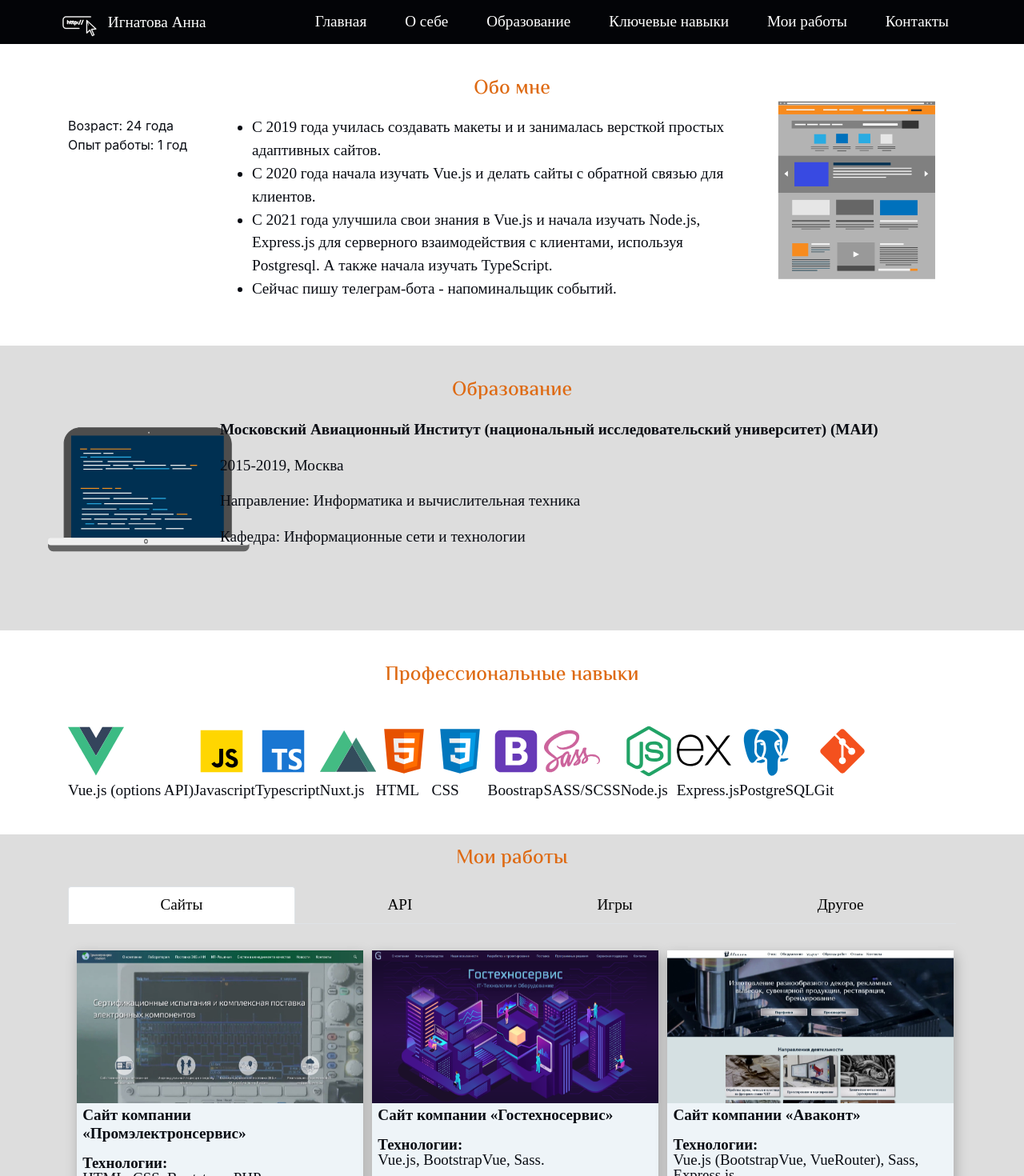
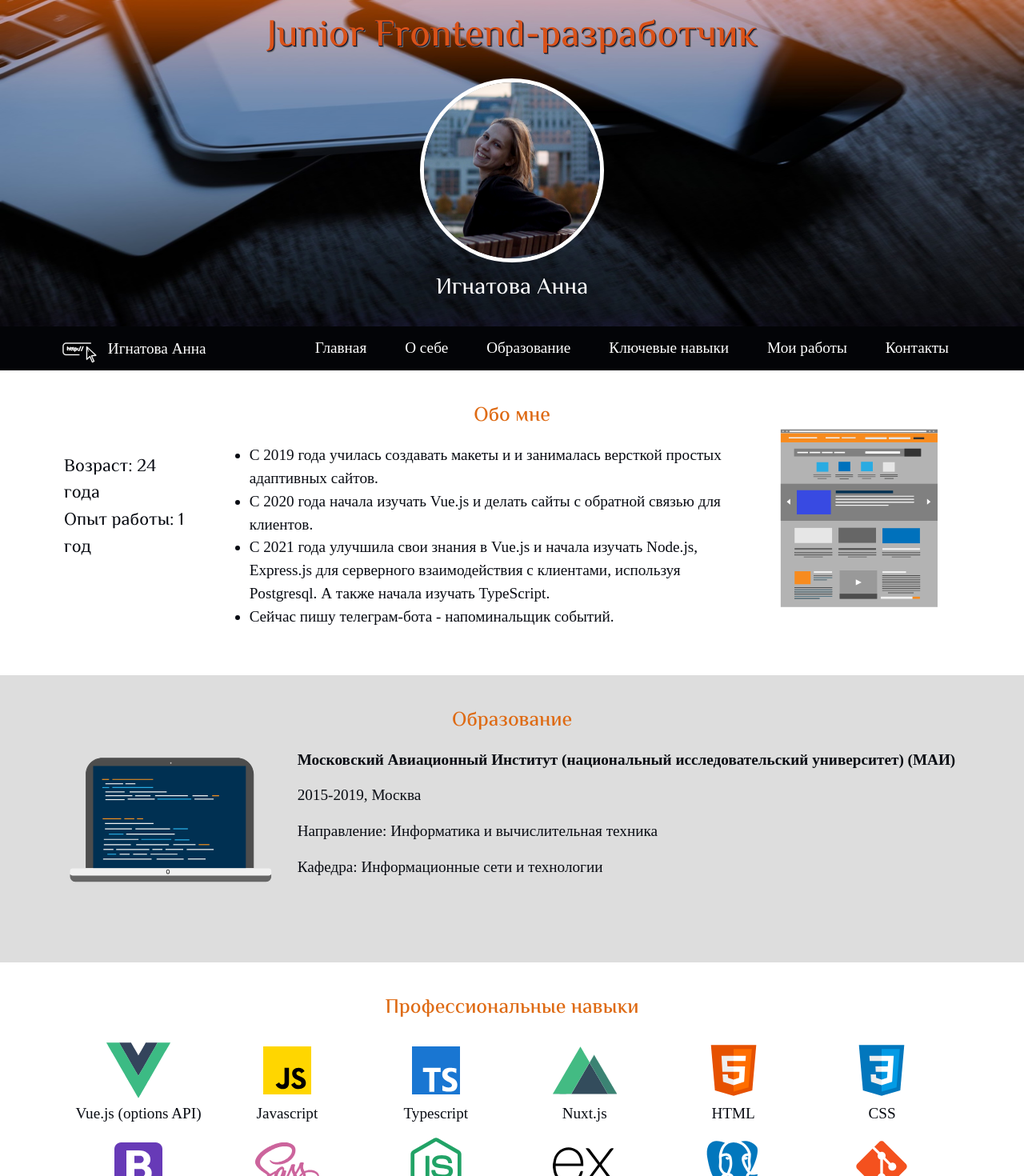
Before and after one commit to AnigalHub/Portfolio, a Nuxt app: page / in a window 1280 px wide. Shown: the top 1470 px of the page at 80% size. Built offline with nearby package versions, Linux system fonts and the light colour scheme.

Commit message:
добавлена главная страничка (компонент) + изменены стили

```diff
--- a/pages/index.vue
+++ b/pages/index.vue
@@ -1,6 +1,6 @@
 <template>
     <div>
-     <!-- <Home/> -->
+      <Home/>
       <Navbar/>
       <About/>
       <Education/>
@@ -50,7 +50,7 @@ export default {
 </style>
 <style lang="scss">
 /*контейнер на блоки посередине экрана*/
-.container {padding: 15px !important;}
+.container {padding: 10px !important;}
 /*ссылки*/
 a{color: #2868ad !important;}
 /*Компоненты меню и футера*/
@@ -85,6 +85,9 @@ h3{
   font-weight: 800;
 }
 h4{
+  margin-top: 1%;
+  color: #0c6ec4;font-family: 'El Messiri', sans-serif;
+  margin-bottom: 0 !important;
   font-size: 1.2rem !important;
  //text-align: center;
   font-weight: 600;
@@ -121,7 +124,7 @@ h4{
 .flex-container {
   display: flex;
   flex-wrap: wrap;
-  margin-top: 3%;
+  margin-top: 1%;
 }
 
 /************ СВЕТЛАЯ ТЕМА ***********************/
@@ -133,19 +136,19 @@ h4{
   }
   /*Компоненты - "Об мне", "Мои работы", "Контакты"*/
   #About, #Skills,#Contacts{
-     padding: 2% 0 3%;
     background: rgba(255, 255, 255, 0.38);
     color: #090c13 !important;
   }
   /*Компоненты - "Об мне", "Ключевые навыки", "Отзывы"*/
 
     #Works, #Education{
-    background: rgba(220, 220, 220, 0.96);
+      background: rgba(220, 220, 220, 0.96);
+      padding: 2% 0 3%;
     color: #090c13 !important;
   }
   /*Компоненты - "Об мне", "Ключевые навыки", "Отзывы"*/
-  #About, #Skills,#Education{
-    padding: 2% 0 2%;
+  #About, #Skills,#Education, #Works{
+    padding: 2.5% 0 2.5%;
   }
   #Contacts{
     padding:1% 0 2%;
@@ -220,42 +223,47 @@ h4{
     width: 100%;
     filter: contrast(110%);
     border: 5px solid white;
+    margin-bottom: 4%;
   }
   /*блок на информацию и картинку)*/
   #data_about_me{
     color: white;
     text-shadow: 1px 1px 2px rgba(0, 0, 0, 0.99);
   }
-  /*кнопка*/
-  button{
-    border: 2px solid white;
-    width: 55px;
-    height: 55px;
-    border-radius: 50%;
+  img{
+    width: 230px;
+    height: 230px;
     display: block;
-    margin: 15% auto 5% auto;
-  }
-  /*кнопка*/
-  .btn {background: transparent !important;}
-  /*параметры сетки бутстрап (блок на информацию)*/
-  .col-7{padding: 8% 0 0 3% !important;}
-  /*параметры сетки бутстрап (блок под картинку)*/
-  .col{padding: 0 !important;}
-  /*параметры сетки бутстрап (блок на информацию и картинку)*/
-  .row{
-    padding-top: 15%;
-    margin-top: 0 !important;
+    margin: 0 auto;
   }
   /*имя*/
   .name{
-    font-size: 60px;
-    font-weight: 800 !important;
+    padding-top: 1%;
+    font-size: 1.8rem;
+    color: #ffffff;
+    text-align: center;
+    font-family: 'El Messiri', sans-serif;
   }
   /*фраза-Junior Frontend-разработчик*/
-  .front{font-size: 45px;}
+  .front{
+    font-family: 'El Messiri', sans-serif;
+    text-shadow: .9px .9px 0 #0b1131, 2px 2px 0 #707070;
+
+    // text-shadow: 1px 1px 2px #391e09, 0 0 1em #e7bba5, 0 0 0.2em #d9b6a4;
+    font-weight: 500 !important;
+    color: #d95219;
+    font-size: 3rem;
+    text-align: center;
+  }
 }
 /*Компонент - "Об мне"*/
-#About{
+#About,#Education{
+  /*имя*/
+  .name{
+    padding-top: 1%;
+    font-size: 1.4rem;
+    font-family: 'El Messiri', sans-serif;
+  }
   /*параметры сетки бутстрап (блоки на пункты)*/
   //.row{margin-top: 1% !important;}
   /*текст в компоненте "Об мне"*/
@@ -270,49 +278,49 @@ h4{
     margin-right: auto !important;
   }
 }
-/*Компонент - "Об мне"*/
 #Education{
-  /*svg пунктов*/
-  svg{
-    width: 300px;
-    height: 265px;
-    margin-top: -40px;
-    margin-left: -50px;
-    display: block !important;
+  .col{
+    margin-left: 100px;
   }
 }
+
 /*Компонент - "Ключевые навыки"*/
 #Skills{
   /*параметры сетки бутстрап (ключевые навыки)*/
   .row{margin-top: 2% !important;}
   /*параметры сетки бутстрап (часть ключевых навыков, текст)*/
-  .col{
-    padding: 0 !important;
-  }
   /*текст в компоненте "Ключевые навыки"*/
   .text{
-    display: flex;
-    align-items: center;
+    //display: flex;
+    text-align: center;
   }
   /*svg навыков (языков, фреймворков, ..)*/
   svg{
-    width: 70px;
-    height: 70px;
+    width: 80px;
+    height: 80px;
+    display: block;
+    margin: 0 auto;
+
+  }
+  .flex-container  > div {
+    width: 15%;
+    margin: 0 .8% 1% !important;
   }
 }
 /*Компонент - "Мои работы"*/
 #Works{
   /*блоки с работами*/
   .flex-container  > div {
-      width:  32.25%;
-
-      margin: 0 0 2% 1% !important;
+      width:  32%;
+    display: block;
+      margin: 0 .65% 2%!important;
     /*картинки*/
       img {
         width: 100%;
         height: auto;
         cursor: pointer;
       }
+
     /*заголов, параграф*/
     h4,p{
       padding: 1% 2% !important;
```
